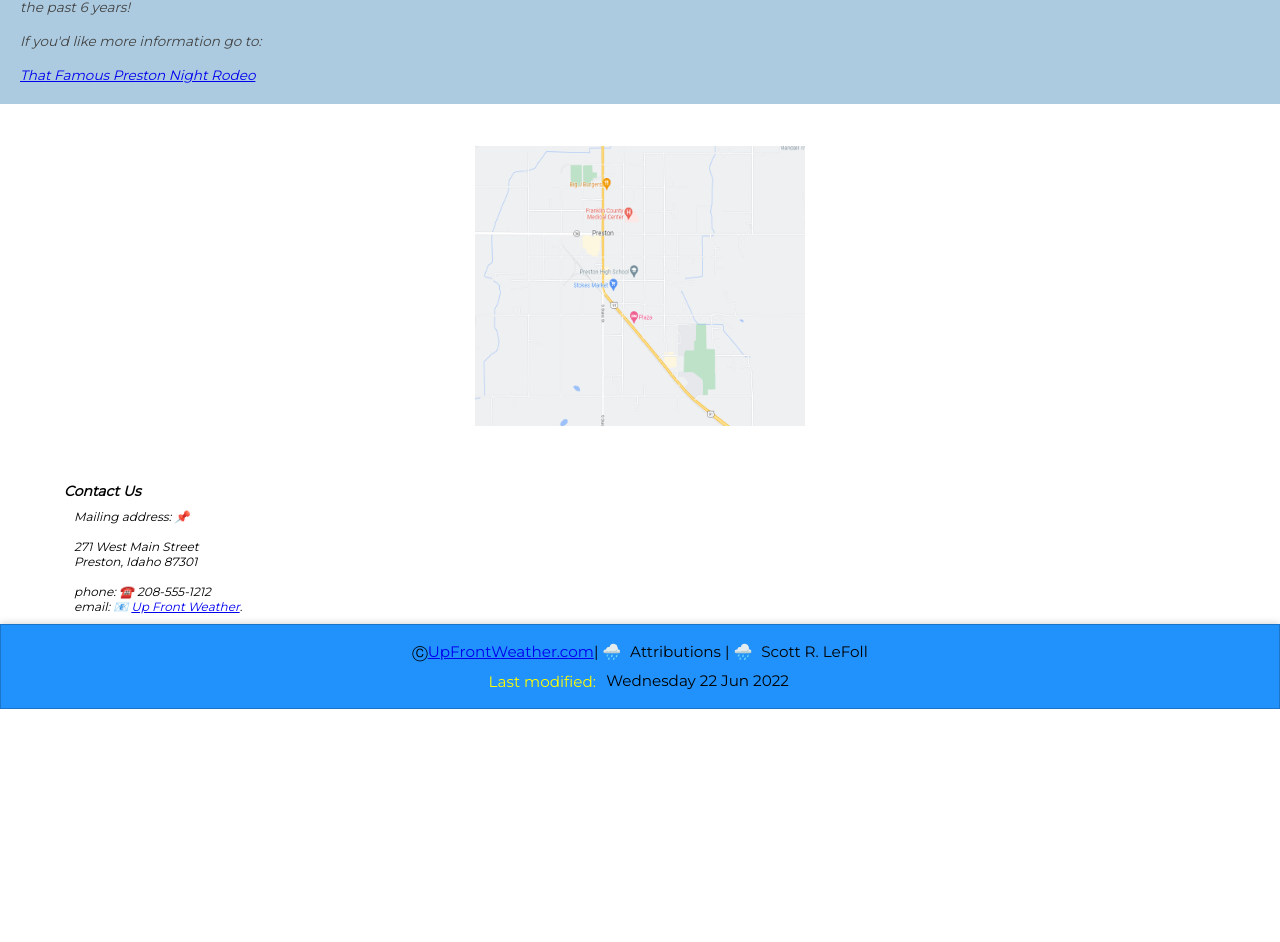
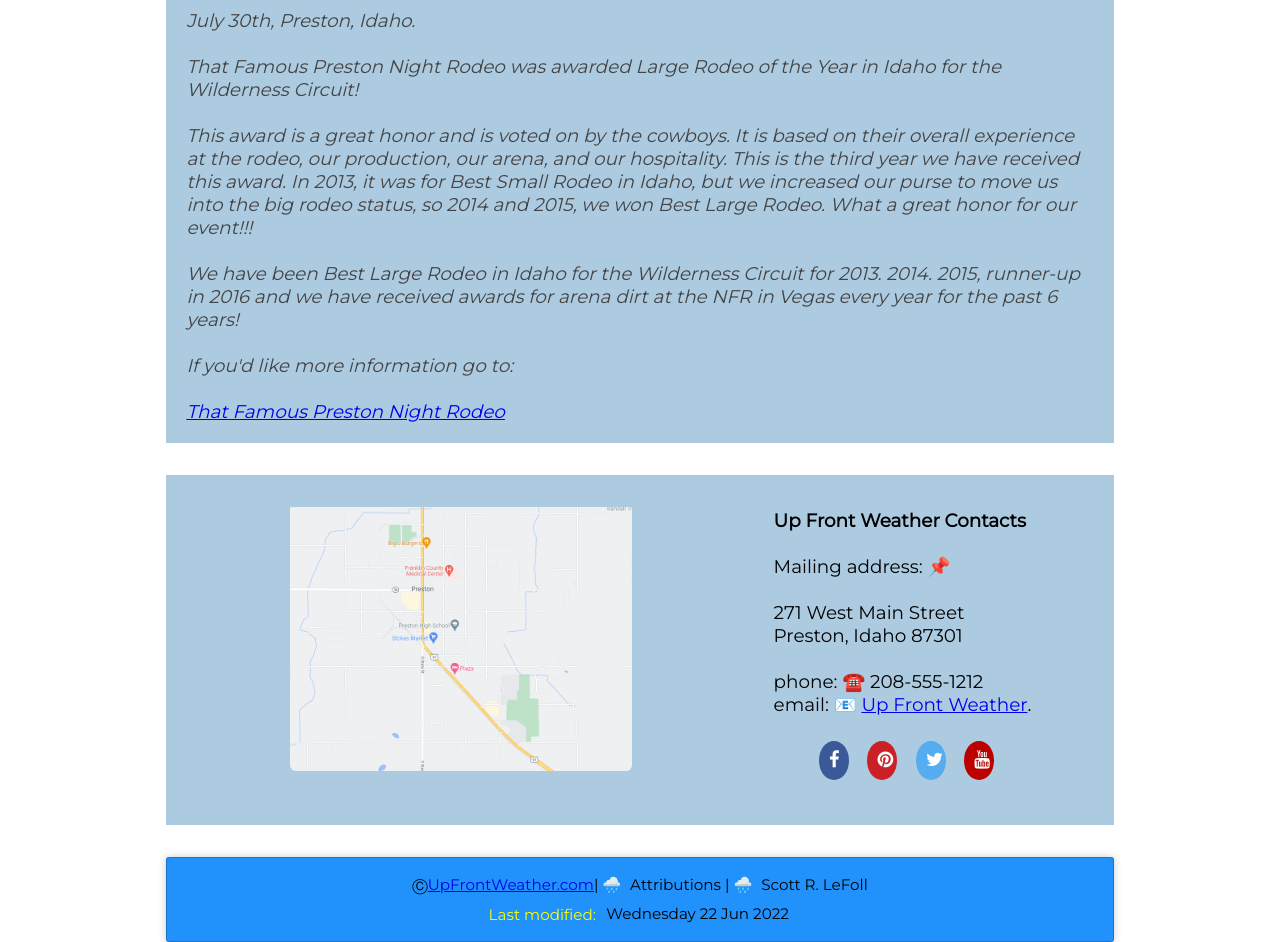
Before and after one commit to scottlefoll/WDD230-Working, a plain HTML site: page weather/preston.html in a window 1280 px wide. Shown: the part 1439-2381 px from the top of the page. Before the commit the page ends 2148 px from the top, so only its background shows below. Drawn offline with Linux system fonts and the light colour scheme; a web font is replaced by a local one.

Commit message:
update working

```diff
--- a/weather/css/style.css
+++ b/weather/css/style.css
@@ -11,8 +11,52 @@
 }
 
 
+
+  .fa:hover {
+	  opacity: 0.7;
+  }
+
+  .fa-facebook {
+	background: #3B5998;
+	color: white;
+  }
+
+  .fa-twitter {
+	background: #55ACEE;
+	color: white;
+  }
+
+  .fa-linkedin {
+	background: #007bb5;
+	color: white;
+  }
+
+  .fa-youtube {
+	background: #bb0000;
+	color: white;
+  }
+
+  .fa-instagram {
+	background: #125688;
+	color: white;
+  }
+
+  .fa-pinterest {
+	background: #cb2027;
+	color: white;
+  }
+
 /* phone or baseline views **************************/
 
+.fa {
+	padding: 10px;
+	font-size: 30px;
+	width: 30px;
+	text-align: center;
+	text-decoration: none;
+	margin: 2px 2px;
+	border-radius: 50%;
+  }
 
 * {
 	margin: 0;
@@ -26,58 +70,39 @@
 	color: white;
   }
 
-
-  .design-container {
+.contact-container {
 	display: grid;
-	grid-gap: 1rem;
-	grid-template-columns: 1fr 1fr 1fr;
-	grid-template-rows: 1;
-	position: relative;
-	margin-left: 0;
-	height: 1200px;
-	margin: 0 auto;
-	top: -1rem;
-
-  }
-
-.design-media1    {
-	grid-column: 1;
+	grid-gap: .5rem;
+	grid-template-columns: 1fr;
+	background-color: #ACCBE1;
+	height: 62vh;
+	margin-bottom: 2rem;
 }
 
-address {
-	display: relative;
-	margin-left: 4rem;
-	margin-top: 3rem;
-}
-
-#address-box {
+.address-box {
 	display: flex;
-	font-size: 1.15rem;
+	grid-column: 1;
+	font-size: .85rem;
 	line-height: 125%;
 	margin: 0 auto;
-	text-align: center;
-	align-items: center;
-	/* display: block; */
+	/* text-align: left; */
+	/* justify-content: center; */
 	width: 350px;
 	height: 300px;
-	top: -17rem;
-	left: 50vw;
-	padding: 10px;
 }
-
-#contact-box {
-	background-color: #87c4fd;
-	height: 350px;
-}
-
-.map {
-	display: block;
+.map-box {
+	display: flex;
+	grid-column: 1;
 	margin: 0 auto;
 	width: 350px;
 	height: 300px;
-	top: 25px;
-	left: 4vw;
-	padding: 10px;
+}
+.map {
+	display: flex;
+	margin: 0 auto;
+	width: 350px;
+	height: 300px;
+	padding-top: 2vh;
 }
 
 
@@ -431,42 +456,26 @@ ul {
 
 @media only screen and (min-width: 32.5em) {
 
-
-	/* address {
-		display: relative;
-		margin-left: 4rem;
-		margin-top: 3rem;
-	}
-
-	#address-box {
-		display: flex;
-		font-size: 1.25rem;
-		line-height: 125%;
-		margin: 0 auto;
-		text-align: center;
-		align-items: center;
-		/* display: block; */
-		width: 350px;
-		height: 300px;
-		top: -17rem;
-		left: 50vw;
-		padding: 10px;
-	} */
-
-	/* #contact-box {
-		background-color: #87c4fd;
+	.contact-container {
+		grid-template-columns: 2fr;
 		height: 350px;
 	}
 
+	.address-box {
+		grid-column: 2;
+		font-size: 1rem;
+		justify-content: left;
+		padding-top: 5vh;
+	}
+
+	.map-box {
+		/* align-items: center; */
+		/* justify-content: center; */
+	}
+
 	.map {
-		display: block;
-		margin: 0 auto;
-		width: 350px;
-		height: 300px;
-		top: 25px;
-		left: 4vw;
-		padding: 10px;
-	} */
+		padding-top: 5vh;
+	}
 
 	.big-menu {
 		display: flex;
@@ -598,36 +607,26 @@ ul {
 
 @media only screen and (min-width: 60em) {
 
-
 	.address-box {
-		display: block;
-		position: relative;
-		left: 6rem;
-		top: 6rem;
-		font-size: 1.25rem;
-		line-height: 125%;
-	}
-
-	.contact-box {
-		background-color: #87c4fd;
-		height: 350px;
+		font-size: 1.15rem;
+		padding-top: 3vh;
 	}
 
 	.map {
-		display: block;
-		position: relative;
-		width: 350px;
-		float: left;
-		padding-left: 20px;
-		margin-left: 20px;;
-		top: 25px;
-		height: 300px;
-		border: #000 .5px dotted;
-		padding: 10px;
+		padding-top: 4vh;
+	}
+
+	.contact-container {
+		grid-template-columns: 2fr;
+		height: 350px;
+		font-size: 1.15rem;
+		margin-left: 13vw;
+		margin-right: 13vw;
+		width: 74vw;
 	}
 
 	.content-box {
-		font-size: 1.1rem;
+		font-size: 1.15rem;
 		margin-left: 13vw;
 		margin-right: 13vw;
 		width: 74vw;
--- a/weather/preston.html
+++ b/weather/preston.html
@@ -12,6 +12,8 @@
 
     <link rel="stylesheet" href="css/normalize.css" />
     <link rel="stylesheet" href="css/style.css" />
+    <link rel="stylesheet" href="https://cdnjs.cloudflare.com/ajax/libs/font-awesome/4.7.0/css/font-awesome.min.css">
+
     <link
       rel="stylesheet"
       type="text/css"
@@ -146,21 +148,29 @@
 
       </div>
 
-      <div class="contact-box">
+      <div class="contact-container">
         <div class="map-box">
-        <a href="https://www.google.com/maps/@42.0965697,-111.8727673,16.25z" target="_blank">
-        <img class="map" src="images/map.png" alt="map">
-        </a> </div>
+          <a href="https://www.google.com/maps/@42.0965697,-111.8727673,16.25z" target="_blank">
+          <img class="map" src="images/map.png" alt="map">
+          </a>
+        </div>
 
         <div class="address-box">
-          <address>
-        <h3 class="h3-contact">Contact Us</h3>
-        <p>Mailing address: 📌<br><br>
-        271 West Main Street<br>
-        Preston, Idaho 87301<br><br>
-        phone: ☎️ 208-555-1212  <br>
-        email: 📧 <a href="mailto:scottlefoll@gmail.com">Up Front Weather</a>.<br>
-        </p></address> </div>
+            <p><b>Up Front Weather Contacts</b> <br><br> Mailing address: 📌<br><br>
+            271 West Main Street<br>
+            Preston, Idaho 87301<br><br>
+            phone: ☎️ 208-555-1212  <br>
+            email: 📧 <a href="mailto:scottlefoll@gmail.com">
+                          Up Front Weather</a>.<br><br>
+
+                          &nbsp;&nbsp;&nbsp;&nbsp;&nbsp;&nbsp;&nbsp;&nbsp;
+                          <a href="#" class="fa fa-facebook"></a>&nbsp;&nbsp;
+                          <a href="#" class="fa fa-pinterest"></a>&nbsp;&nbsp;
+                          <a href="#" class="fa fa-twitter"></a>&nbsp;&nbsp;
+                          <a href="#" class="fa fa-youtube"></a>
+
+            </p>
+        </div>
 
       </div>
 
```
